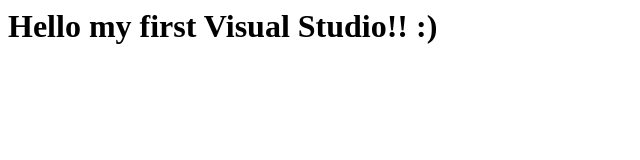
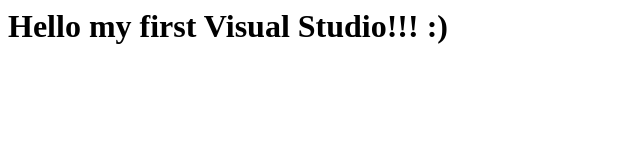
Before and after one commit to danmuniz86/react-amplify-app, a plain HTML site: page index.html in a window 1280 px wide. Shown: the full height of the page, 0-640 px from the left. Drawn offline with Linux system fonts and the light colour scheme.

Commit message:
added !eifjcciluji

```diff
--- a/index.html
+++ b/index.html
@@ -1 +1 @@
-<html><h1> Hello my first Visual Studio!! :) </html></h1>
+<html><h1> Hello my first Visual Studio!!! :) </html></h1>
```
